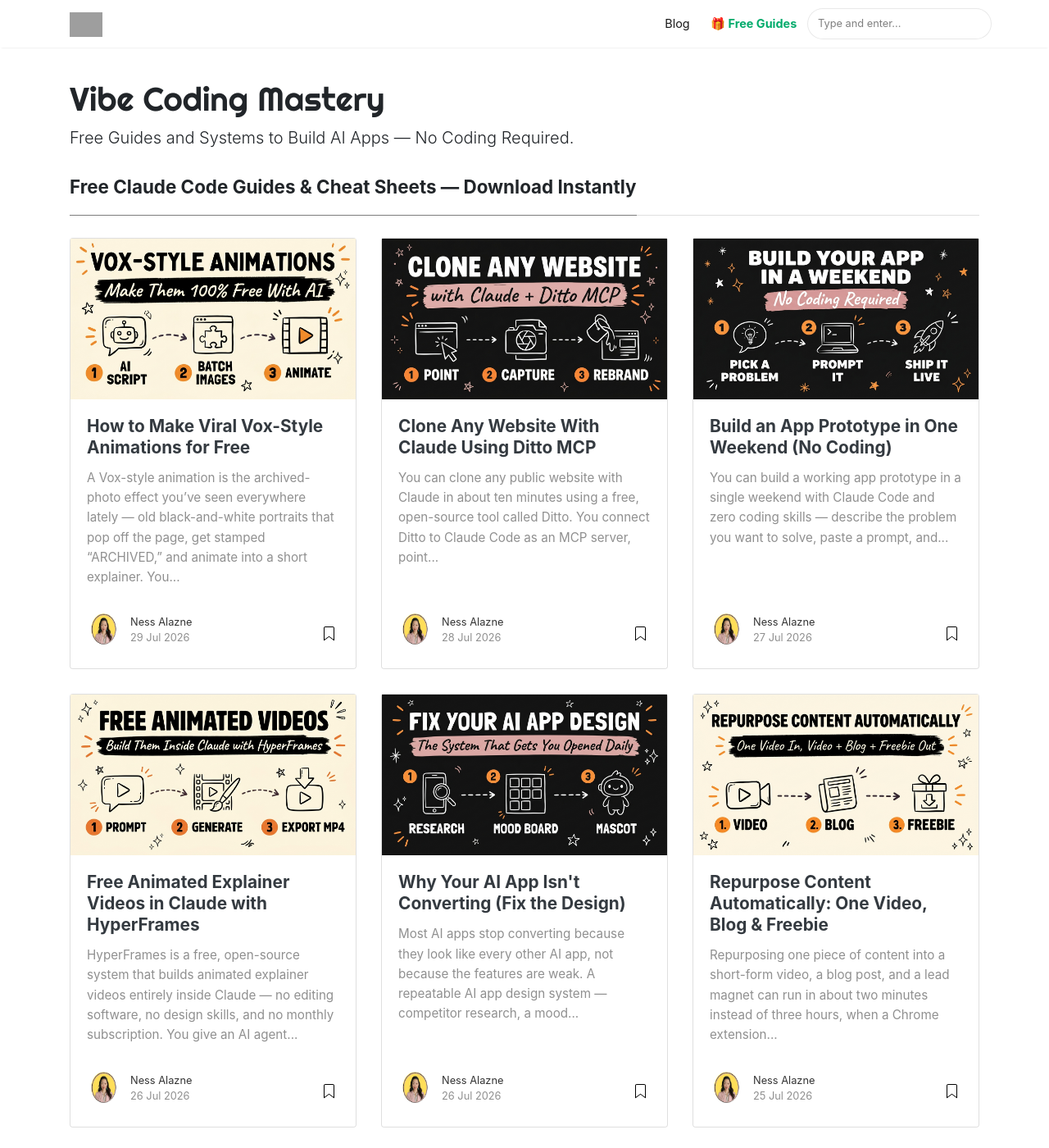
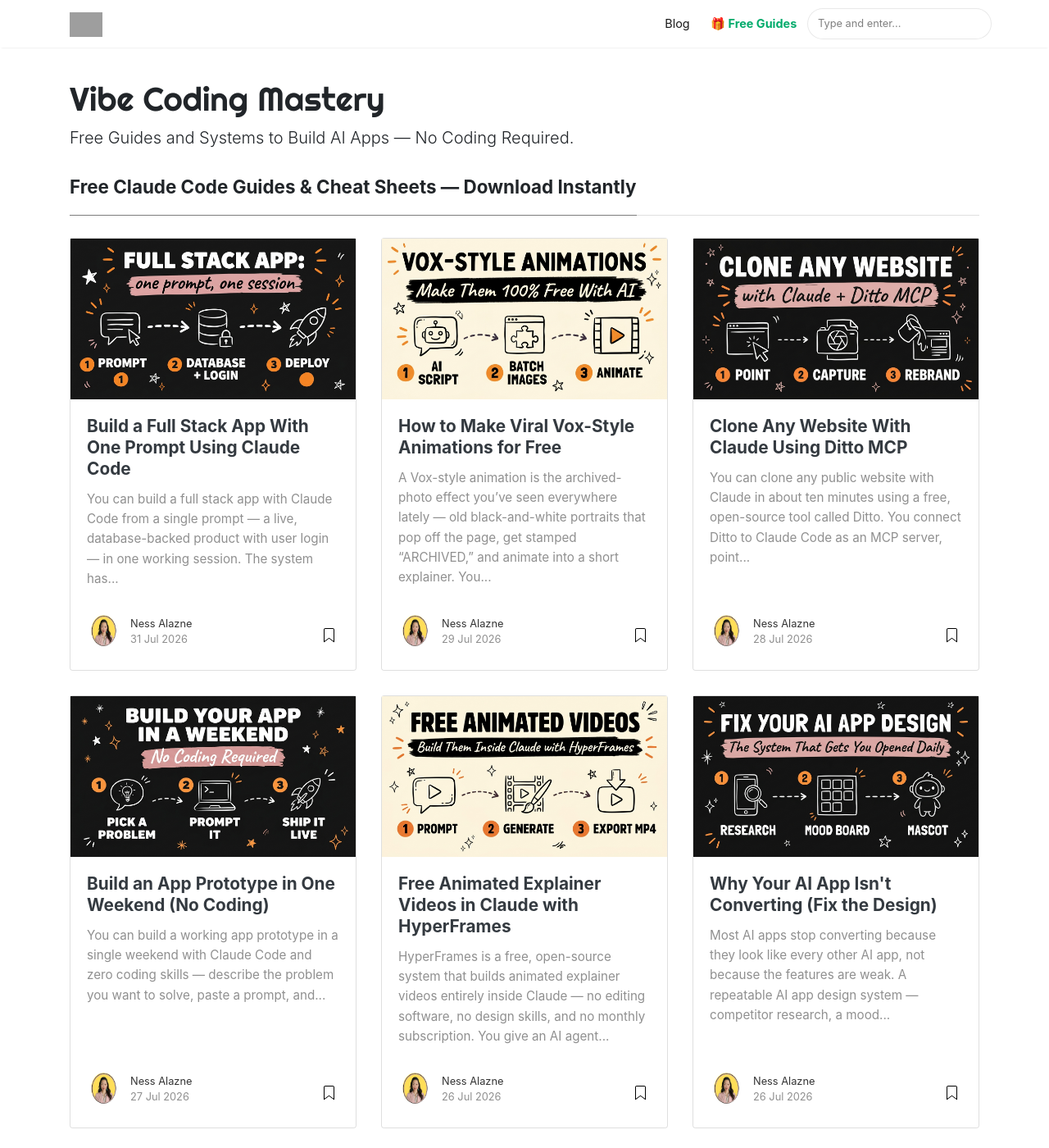
Before and after one commit to nessalazne/nessalazne.github.io, a Jekyll site: the page built from index.html, in a window 1280 px wide and 1400 px high. Shown: the whole window at 82% size. Built offline with Jekyll 4.4.1, drawn with Linux system fonts in a browser that asks for light colours; nearby versions of some CDN libraries; the list of posts is cut into pages by our own code; some of the changed lines change nothing that is shown; some of the changed text lies outside the part shown; grey boxes are pictures that could not be loaded.

Commit message:
Add: Build a Full Stack App With One Prompt Using Claude Code

````diff
--- a/_pages/get.md
+++ b/_pages/get.md
@@ -345,6 +345,12 @@
   ],
   "claude": [
     {
+      title: "The One-Prompt Full Stack App Playbook",
+      desc: "Your 4-Phase Guide to Shipping a Live App With Claude Code \u2014 Database, Login, and Deploy Included",
+      url: "https://hub.digicuratoragency.com/freebie?kw=claude",
+      post: "https://blog.digicuratoragency.com/full-stack-app-one-prompt-claude-code/"
+    },
+    {
       title: "Claude Code Beginner's Playbook",
       desc: "Your No-Code Guide to Building Real Apps With Claude Code",
       url: "https://hub.digicuratoragency.com/freebie?kw=claude",
--- /dev/null
+++ b/_posts/2026-07-31-full-stack-app-one-prompt-claude-code.md
@@ -0,0 +1,151 @@
+---
+layout: post
+title: "Build a Full Stack App With One Prompt Using Claude Code"
+description: "Build a full stack app with Claude Code in one session — from a single prompt to a live product with a Neon database, user login, and Vercel deploy."
+author: ness
+categories: [Claude Code, AI Automation]
+tags: [claude code, full stack app, neon database, vercel, vibe coding]
+image: assets/images/full-stack-app-one-prompt-claude-code-header.jpg
+featured: false
+---
+
+You can build a full stack app with Claude Code from a single prompt — a live, database-backed product with user login — in one working session. The system has four phases: prompt Claude Code (Anthropic's AI coding agent) to build a simple clickable version first, connect a Neon database, add authentication so users can sign up and log in, then deploy to Vercel so anyone on the internet can use it. No dev team, no months of waiting, and no writing code from scratch.
+
+This is the exact system agency owners and creators are using right now to ship client tools and SaaS products, and in this post I'll walk you through each phase with the prompts to use.
+
+---
+
+## Get the Free Guide
+
+The guide breaks the whole system into four copy-paste phases — the starter prompt, the Neon database step, the auth step, and the Vercel deploy — so you can ship your first app this week.
+
+**[Get the free One-Prompt Full Stack App Playbook →](https://hub.digicuratoragency.com/freebie?kw=claude)**
+
+---
+
+<div style="max-width: 315px; margin: 2rem auto;">
+  <div style="position: relative; padding-bottom: 177.78%; height: 0; overflow: hidden; border-radius: 10px;">
+    <iframe style="position: absolute; top: 0; left: 0; width: 100%; height: 100%;"
+      src="https://www.youtube.com/embed/d5_oZ-kbrlg"
+      frameborder="0"
+      allow="accelerometer; autoplay; clipboard-write; encrypted-media; gyroscope; picture-in-picture"
+      allowfullscreen></iframe>
+  </div>
+</div>
+
+## Can You Really Build a Full Stack App With One Prompt?
+
+Yes — one prompt starts the session, and Claude Code carries the build from there by writing, running, and fixing the code itself. "One prompt" doesn't mean the app materializes in a single message; it means you describe the product once, in plain English, and then steer with short follow-ups like "make the dashboard simpler" while the agent does the actual engineering.
+
+That distinction matters because it changes who can build software. As of July 2026, Claude Code can scaffold a project, install dependencies, write a working frontend and backend, run the app locally, and debug its own errors — which is why [non-developers are shipping real products with Claude Code](https://blog.digicuratoragency.com/claude-code-for-non-developers/) instead of waiting on a dev team.
+
+Here's the whole stack at a glance:
+
+| Phase | Tool | What it gives you | Cost to start |
+|-------|------|-------------------|---------------|
+| 1. Build | Claude Code | A working app you can click through locally | Claude subscription |
+| 2. Database | Neon | Serverless Postgres that stores your data | Free tier |
+| 3. Auth | Auth library (e.g. NextAuth/Clerk) | Sign up, log in, protected pages | Free tier |
+| 4. Deploy | Vercel | A public URL anyone can visit | Free tier |
+
+## Phase 1: Prompt Claude Code to Build a Simple Version First
+
+The biggest mistake beginners make is asking for everything at once — start with a simple version you can click through and test. When you cram the database, auth, payments, and deploy into the first prompt, you get a tangled build you can't verify. When you start simple, you have a working app within the hour and a solid base to layer onto.
+
+Here's a starter prompt you can adapt:
+
+```
+Build me a [type of app — e.g. client feedback tracker] as a Next.js app.
+Keep it simple: no database and no login yet, just store data in memory.
+I want to be able to [core action 1] and [core action 2].
+Make it clean and modern. Run it locally so I can test it in my browser.
+```
+
+Then actually click through it. Add a record, delete a record, break things on purpose. Anything that feels wrong, tell Claude Code in plain English — "the save button doesn't clear the form" — and it fixes it. This test-as-you-go loop is the same approach I used to [build a full app with Claude Code without touching the code](https://blog.digicuratoragency.com/build-full-app-claude-code/).
+
+## Phase 2: How Do You Connect a Neon Database and Add Login?
+
+Once the simple version works, you ask Claude Code to swap the in-memory storage for a Neon database, then add authentication — in that order. Neon is serverless Postgres with a generous free tier, and Claude Code handles the schema, the connection code, and the migration for you.
+
+The workflow looks like this:
+
+1. **Create a free Neon project** at neon.tech and copy the connection string.
+2. **Hand it to Claude Code:** "Connect this app to my Neon Postgres database. Here's the connection string — move all the in-memory data into real tables."
+3. **Test again.** Add data, restart the app, confirm the data survives. That's the proof the database is live.
+4. **Add auth:** "Add authentication so users can sign up and log in. Each user should only see their own data."
+5. **Test as two users.** Sign up with two accounts and confirm their data stays separate.
+
+That last check is the one that turns a demo into a real product. Multi-user data separation is exactly what makes an app sellable to clients — every user gets their own account and their own data, which is the baseline for any SaaS or client tool.
+
+## Phase 3: How Do You Deploy the App to Vercel?
+
+Deploying to Vercel is one instruction: tell Claude Code to push the project to GitHub and deploy it. Vercel is built for Next.js apps, connects straight to your GitHub repository, and redeploys automatically every time you push a change.
+
+Your prompt is as simple as: "Push this project to a new GitHub repo and deploy it to Vercel. Set up the environment variables it needs, including the Neon connection string." Claude Code handles the repo, the config, and tells you exactly what to click in the Vercel dashboard. A few minutes later you have a public URL — a live, database-backed app with login that anyone can use.
+
+If you'd rather host on a platform with servers and background jobs, the same handoff works elsewhere — here's how I [took a Claude Code app live on Railway](https://blog.digicuratoragency.com/claude-code-railway-live-app/) with the same prompt-driven approach.
+
+## Why Does This Matter for Agency Owners and Creators?
+
+Because the cost of shipping software just collapsed — a build that used to mean hiring a developer for months now fits in an afternoon session. That changes the math on everything: client portals, internal tools, niche SaaS ideas you've been sitting on.
+
+Three ways people in my community are using this system right now:
+
+- **Client tools:** a custom dashboard or tracker for a retainer client, delivered in days — a deliverable that used to be unaffordable to offer.
+- **Niche SaaS:** small, focused apps for one audience, validated with real users before investing more.
+- **Internal automation:** tools for your own content or operations workflow that you'd never have commissioned a developer to build.
+
+You're not learning to code. You're learning to direct — describing the product, testing it like a user, and letting Claude Code do the engineering. That's the founder-who-ships position.
+
+## FAQ
+
+### Do I need to know how to code to build a full stack app with Claude Code?
+
+No. You describe what you want in plain English, and Claude Code writes, runs, and debugs the code itself. Your job is to test the app like a user and describe what to change.
+
+### What does the Claude Code, Neon, and Vercel stack cost?
+
+As of July 2026, Neon and Vercel both offer free tiers that comfortably cover a first app, so the only required cost is a Claude subscription that includes Claude Code.
+
+### How long does it take to build a full stack app this way?
+
+A simple working version typically takes under an hour, and a live deployed app with a database and login is realistic in one focused session. Complex features add time, which is why you build the simple version first.
+
+### Why start with a simple version instead of the full app?
+
+A simple version gives you something to click through and verify before adding complexity. Each phase — database, auth, deploy — is then added onto a base you already know works, which makes problems easy to isolate.
+
+## Start Building Today
+
+The system is four moves: prompt a simple version, connect a Neon database, add authentication, deploy to Vercel. Every phase is a plain-English instruction to Claude Code, and every phase ends with you testing the result like a user. That's how you build a full stack app with Claude Code in one session — and it's the same repeatable loop whether you're shipping a client tool or your first SaaS.
+
+If you want to go deeper and build these systems alongside other creators and agency owners, [Join the Vibe Coding Build →](https://hub.digicuratoragency.com/about)
+
+<script type="application/ld+json">
+{
+  "@context": "https://schema.org",
+  "@type": "FAQPage",
+  "mainEntity": [
+    {
+      "@type": "Question",
+      "name": "Do I need to know how to code to build a full stack app with Claude Code?",
+      "acceptedAnswer": { "@type": "Answer", "text": "No. You describe what you want in plain English, and Claude Code writes, runs, and debugs the code itself. Your job is to test the app like a user and describe what to change." }
+    },
+    {
+      "@type": "Question",
+      "name": "What does the Claude Code, Neon, and Vercel stack cost?",
+      "acceptedAnswer": { "@type": "Answer", "text": "As of July 2026, Neon and Vercel both offer free tiers that comfortably cover a first app, so the only required cost is a Claude subscription that includes Claude Code." }
+    },
+    {
+      "@type": "Question",
+      "name": "How long does it take to build a full stack app this way?",
+      "acceptedAnswer": { "@type": "Answer", "text": "A simple working version typically takes under an hour, and a live deployed app with a database and login is realistic in one focused session. Complex features add time, which is why you build the simple version first." }
+    },
+    {
+      "@type": "Question",
+      "name": "Why start with a simple version instead of the full app?",
+      "acceptedAnswer": { "@type": "Answer", "text": "A simple version gives you something to click through and verify before adding complexity. Each phase — database, auth, deploy — is then added onto a base you already know works, which makes problems easy to isolate." }
+    }
+  ]
+}
+</script>
````
Also changed, not shown: assets/images/full-stack-app-one-prompt-claude-code-header.jpg (added), 1 other file.
